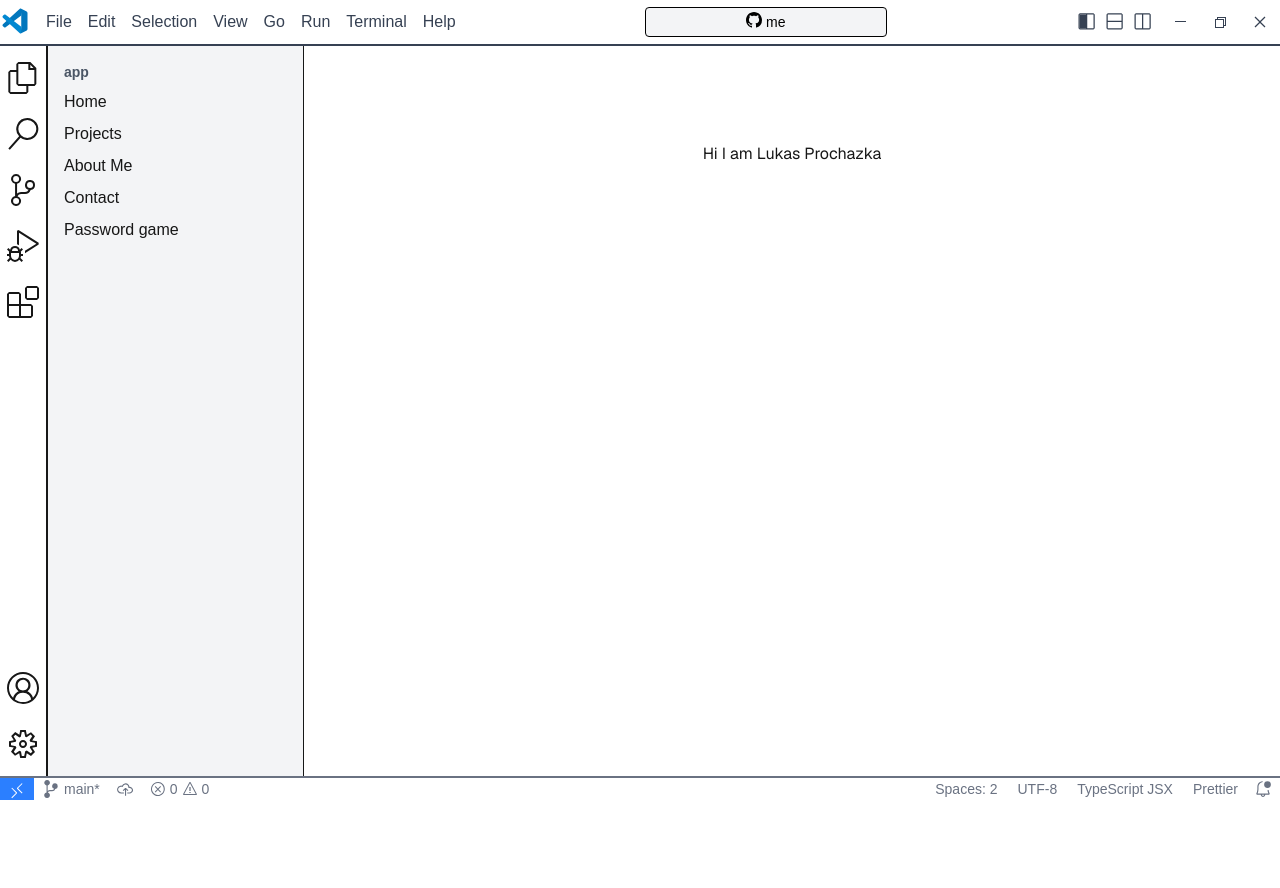
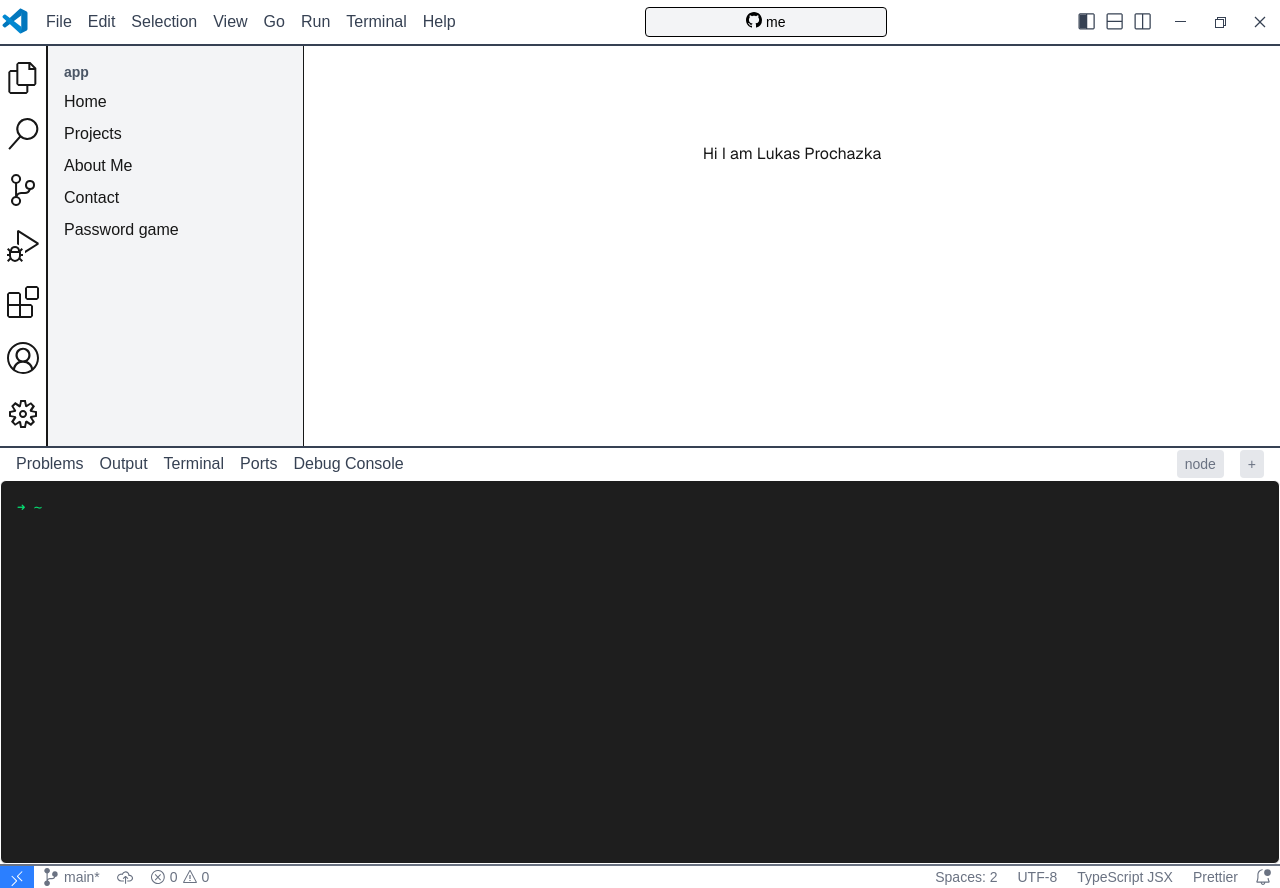
Before and after one commit to ProchaLu/me, a Next.js app: page / in a window 1280 px wide. Both pictures are taken after a click on the button "File". Before the commit the page ends 800 px from the top, so only its background shows below. Built offline with nearby package versions, Linux system fonts and the light colour scheme.

Commit message:
Add fake terminal

```diff
--- a/app/VSCodeLayout.tsx
+++ b/app/VSCodeLayout.tsx
@@ -5,6 +5,7 @@ import Explorer from './components/Explorer';
 import Footer from './components/Footer';
 import Navbar from './components/Navbar';
 import Sidebar from './components/Sidebar';
+import Terminal from './components/Terminal';
 
 export default function VSCodeLayout({
   children,
@@ -12,6 +13,7 @@ export default function VSCodeLayout({
   children: React.ReactNode;
 }) {
   const [isExplorerOpen, setIsExplorerOpen] = useState(true);
+  const [isTerminalOpen, setIsTerminalOpen] = useState(false);
 
   return (
     <div className="flex flex-col min-h-screen">
@@ -19,6 +21,8 @@ export default function VSCodeLayout({
         <Navbar
           isExplorerOpen={isExplorerOpen}
           setIsExplorerOpen={setIsExplorerOpen}
+          isTerminalOpen={isTerminalOpen}
+          setIsTerminalOpen={setIsTerminalOpen}
         />
       </div>
       <div className="flex flex-1">
@@ -28,6 +32,7 @@ export default function VSCodeLayout({
           {children}
         </main>
       </div>
+      {isTerminalOpen && <Terminal />}
       <Footer />
     </div>
   );
--- /dev/null
+++ b/app/api/terminal/route.ts
@@ -0,0 +1,21 @@
+import { NextResponse } from 'next/server';
+
+export type TerminalResponsePost =
+  | {
+      code: string;
+    }
+  | {
+      error: string;
+    };
+
+export async function POST(
+  request: Request,
+): Promise<NextResponse<TerminalResponsePost>> {
+  const requestBody = await request.json();
+
+  console.log(requestBody);
+
+  return NextResponse.json({
+    code: 'Not implemented to run code yet',
+  });
+}
--- a/app/components/Navbar.tsx
+++ b/app/components/Navbar.tsx
@@ -4,6 +4,8 @@ import Link from 'next/link';
 export default function Navbar(props: {
   isExplorerOpen: boolean;
   setIsExplorerOpen: (isOpen: boolean) => void;
+  isTerminalOpen: boolean;
+  setIsTerminalOpen: (isOpen: boolean) => void;
 }) {
   return (
     <nav className="flex items-center justify-between border-b-2 border-dark_border text-gray-700">
@@ -38,6 +40,7 @@ export default function Navbar(props: {
           ].map((item) => (
             <button
               key={`menu-${item}`}
+              onClick={() => props.setIsTerminalOpen(!props.isTerminalOpen)}
               className="px-2 py-1 hover:bg-gray-300 cursor-default"
             >
               {item}
@@ -110,6 +113,7 @@ export default function Navbar(props: {
               </svg>
             )}
           </button>
+          {props.isTerminalOpen ? (
             <button className="hover:bg-gray-300 p-1">
               <svg
                 xmlns="http://www.w3.org/2000/svg"
@@ -124,6 +128,22 @@ export default function Navbar(props: {
                 />
               </svg>
             </button>
+          ) : (
+            <button className="hover:bg-gray-300 p-1">
+              <svg
+                xmlns="http://www.w3.org/2000/svg"
+                width="20"
+                height="20"
+                fill="none"
+                viewBox="0 0 16 16"
+              >
+                <path
+                  fill="currentColor"
+                  d="M14 1H3L2 2v11l1 1h11l1-1V2l-1-1zm0 12H3V8h11v5zm0-6H3V2h11v5z"
+                />
+              </svg>
+            </button>
+          )}
           <button className="hover:bg-gray-300 p-1">
             <svg
               width="20"
--- /dev/null
+++ b/app/components/Terminal.tsx
@@ -0,0 +1,33 @@
+import TerminalEmulator from './TerminalEmulator';
+
+export default function Terminal() {
+  return (
+    <>
+      <div className="flex items-center justify-between border-t-2 border-dark_border text-gray-700">
+        <div className="flex items-center justify-between  text-gray-700">
+          <div className="flex">
+            <div className="hidden ml-2 lg:block">
+              {['Problems', 'Output', 'Terminal', 'Ports', 'Debug Console'].map(
+                (item) => (
+                  <button
+                    key={`menu-${item}`}
+                    className="px-2 py-1 hover:bg-gray-300 cursor-default"
+                  >
+                    {item}
+                  </button>
+                ),
+              )}
+            </div>
+          </div>
+        </div>
+        <div className="flex items-center gap-4 pr-4 text-sm text-gray-500">
+          <span className="px-2 py-1 bg-gray-200 rounded">node</span>
+          <span className="px-2 py-1 bg-gray-200 rounded">+</span>
+        </div>
+      </div>
+      <div>
+        <TerminalEmulator />
+      </div>
+    </>
+  );
+}
--- /dev/null
+++ b/app/components/TerminalEmulator.tsx
@@ -0,0 +1,66 @@
+'use client';
+
+import { useEffect, useRef, useState } from 'react';
+import type { TerminalResponsePost } from '../api/terminal/route';
+
+export default function JsTerminal() {
+  const [input, setInput] = useState('');
+  const [output, setOutput] = useState<string[]>([]);
+  const containerRef = useRef<HTMLDivElement>(null);
+
+  async function runTerminalCommand() {
+    if (!input.trim()) return;
+
+    const response = await fetch('/api/terminal', {
+      method: 'POST',
+      headers: { 'Content-Type': 'application/json' },
+      body: JSON.stringify({ code: input }),
+    });
+
+    const responseBody: TerminalResponsePost = await response.json();
+
+    if ('error' in responseBody) {
+      setOutput((prev) => [...prev, `➜  ~ ${input}`, responseBody.error]);
+      setInput('');
+      return;
+    }
+
+    setOutput((prev) => [...prev, `➜  ~ ${input}`, responseBody.code]);
+    setInput('');
+  }
+
+  useEffect(() => {
+    containerRef.current?.scrollTo(0, containerRef.current.scrollHeight);
+  }, [output]);
+
+  return (
+    <div className="bg-[#1e1e1e] text-white font-mono text-sm p-4 h-96 overflow-y-auto rounded-md border border-dark_border shadow-inner">
+      {output.map((line) => (
+        <div
+          key={`line-${line} ${Math.random()}`}
+          className="whitespace-pre-wrap text-green-400"
+        >
+          {line}
+        </div>
+      ))}
+
+      <div className="flex items-center text-green-400">
+        <span className="pr-2">➜ ~</span>
+        <form
+          onSubmit={(event) => {
+            event.preventDefault();
+            runTerminalCommand().catch((error) => {
+              console.error('Error running terminal command:', error);
+            });
+          }}
+        >
+          <input
+            value={input}
+            onChange={(event) => setInput(event.currentTarget.value)}
+            className="flex-1 bg-transparent outline-none text-green-400"
+          />
+        </form>
+      </div>
+    </div>
+  );
+}
```
Lines whose indentation alone changed are shown as unchanged.
